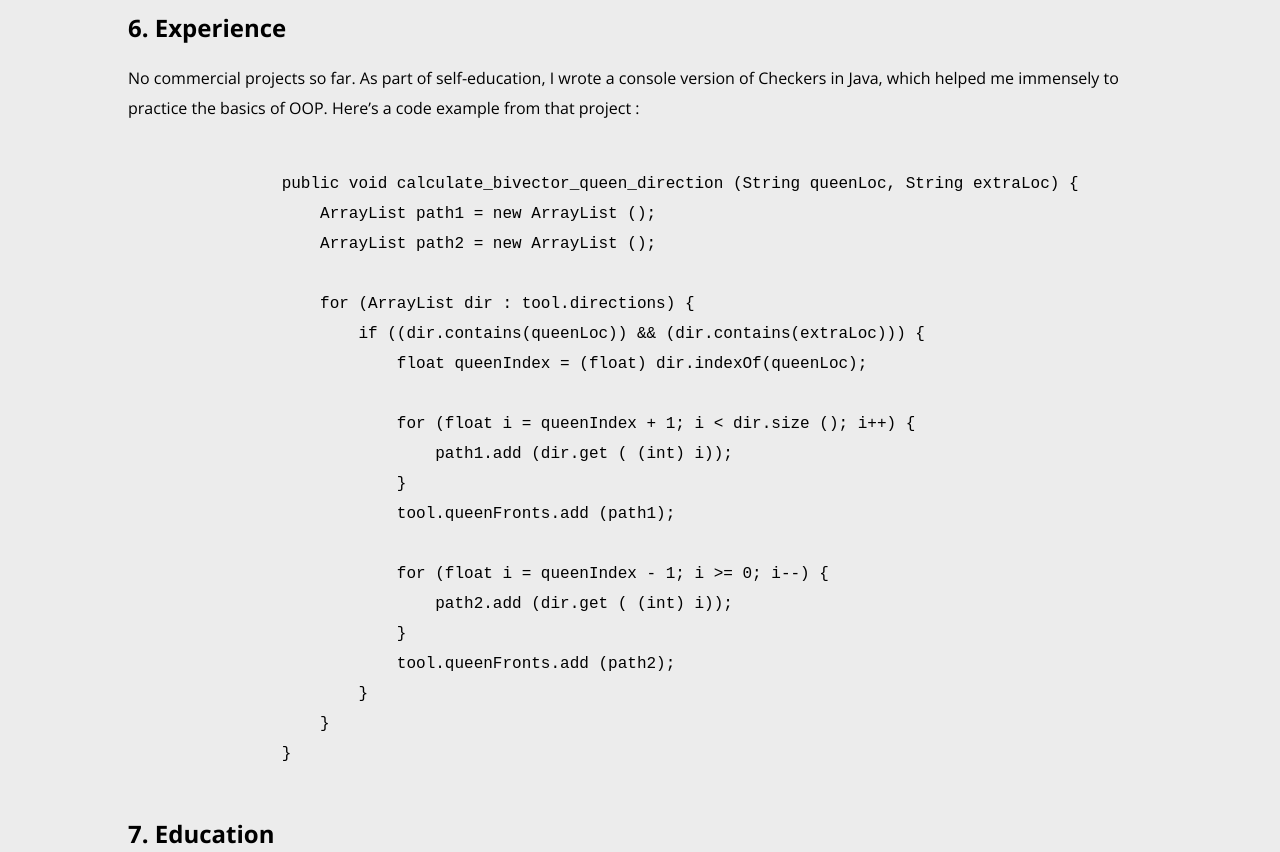
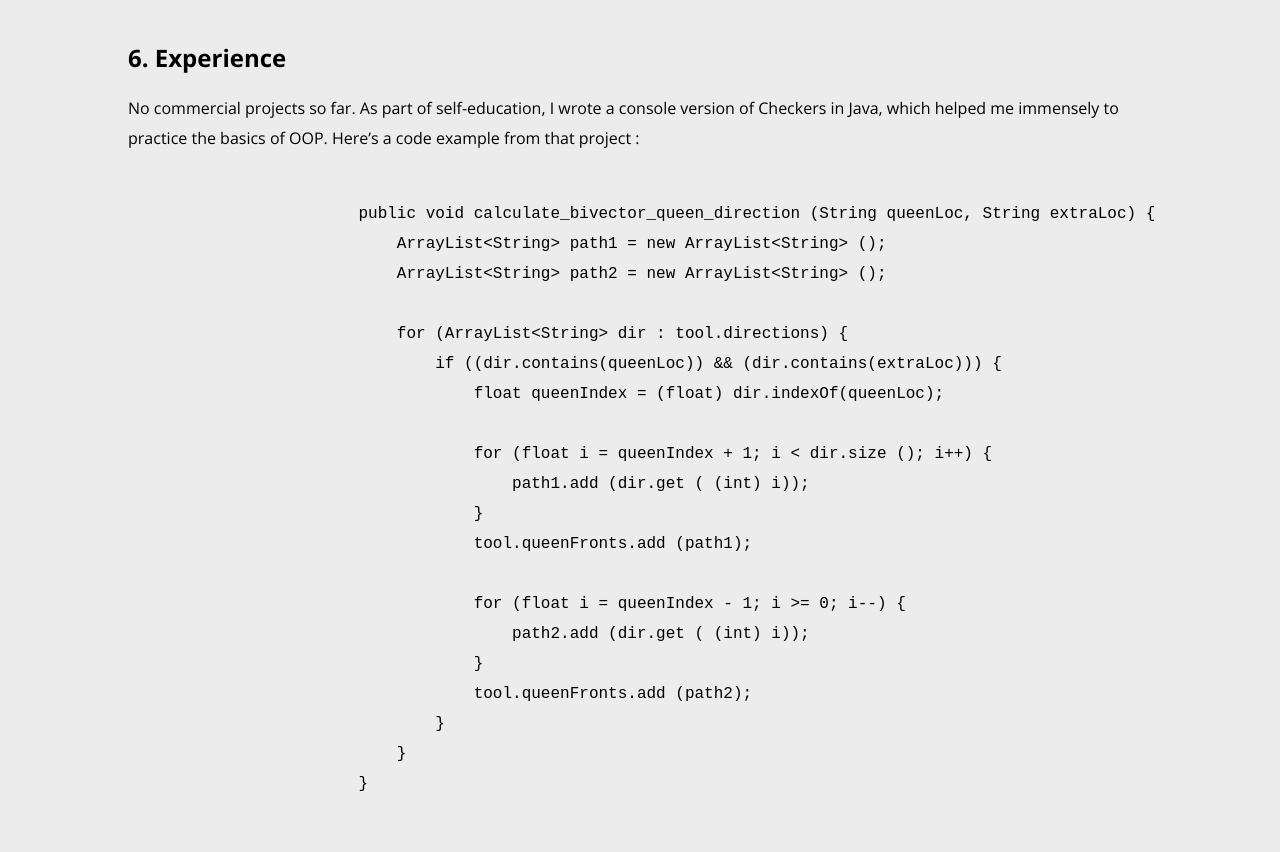
Before and after one commit to EgorNedelko/rsschool-cv, a plain HTML site: page index.html in a window 1280 px wide. Shown: the part 1680-2532 px from the top of the page. Drawn offline with nearby package versions, Linux system fonts and the light colour scheme.

Commit message:
fix: make <code> and <pre> adjustments to pass w3c validation

```diff
--- a/index.html
+++ b/index.html
@@ -39,14 +39,15 @@
             </section>
             <section class="code-example">
                 <h2>5. Code example</h2>
-        <pre><code>
+                <pre>
+                    <code>
                         window.onload=function() {
                             canv=document.getElementById("gc");
                             ctx=canv.getContext("2d");
                             document.addEventListener("keydown", keyPush);
                             setInterval(game, 1000/15);
 
-                    for (var i=0;i < trail.length;i++) {
+                            for (var i=0;i &lt; trail.length;i++) {
                                 ctx.fillRect(trail[i].x*gs, trail[i].y*gs, gs-2, gs-2);
                                 if(trail[i].x==px && trail[i].y==py) {
                                     tail = 5;
@@ -58,21 +59,23 @@
                                 trail.shift();
                             }
                         }
-        </code></pre>
+                    </code>
+                </pre>
             </section>
             <section class="experience">
                 <h2>6. Experience</h2>
                 <p>No commercial projects so far. As part of self-education, I wrote a console version of Checkers in Java, which helped me immensely to practice the basics of OOP. Here’s a code example from that project :</p>
-        <pre><code>
+                <pre>
+                    <code>
                         public void calculate_bivector_queen_direction (String queenLoc, String extraLoc) {
-                    ArrayList<String> path1 = new ArrayList<String> ();
-                    ArrayList<String> path2 = new ArrayList<String> ();
+                            ArrayList&lt;String> path1 = new ArrayList&lt;String> ();
+                            ArrayList&lt;String> path2 = new ArrayList&lt;String> ();
 
-                    for (ArrayList<String> dir : tool.directions) {
+                            for (ArrayList&lt;String> dir : tool.directions) {
                                 if ((dir.contains(queenLoc)) && (dir.contains(extraLoc))) {
                                     float queenIndex = (float) dir.indexOf(queenLoc);
 
-                            for (float i = queenIndex + 1; i < dir.size (); i++) {
+                                    for (float i = queenIndex + 1; i &lt; dir.size (); i++) {
                                         path1.add (dir.get ( (int) i));
                                     }
                                     tool.queenFronts.add (path1);
@@ -84,7 +87,8 @@
                                 }
                             }
                         }
-        </code></pre>
+                    </code>
+                </pre>
             </section>
             <section class="education">
                 <h2>7. Education</h2>
```
Lines whose indentation alone changed are shown as unchanged.
